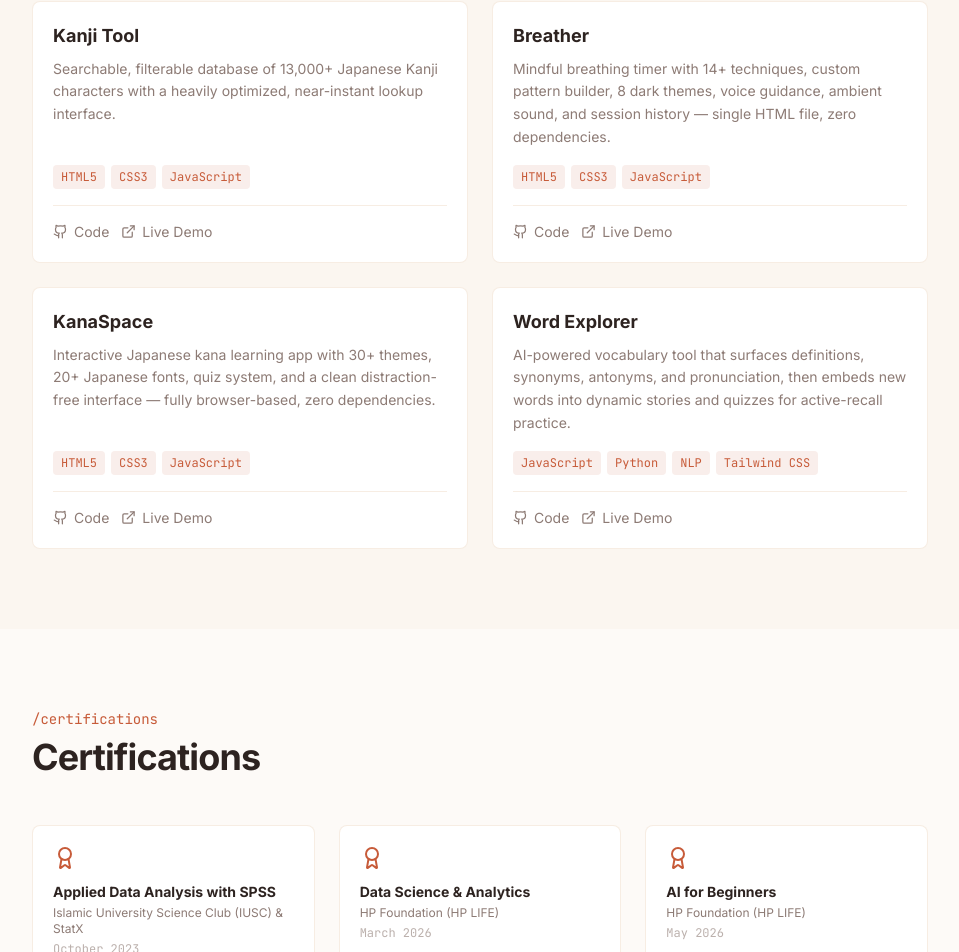
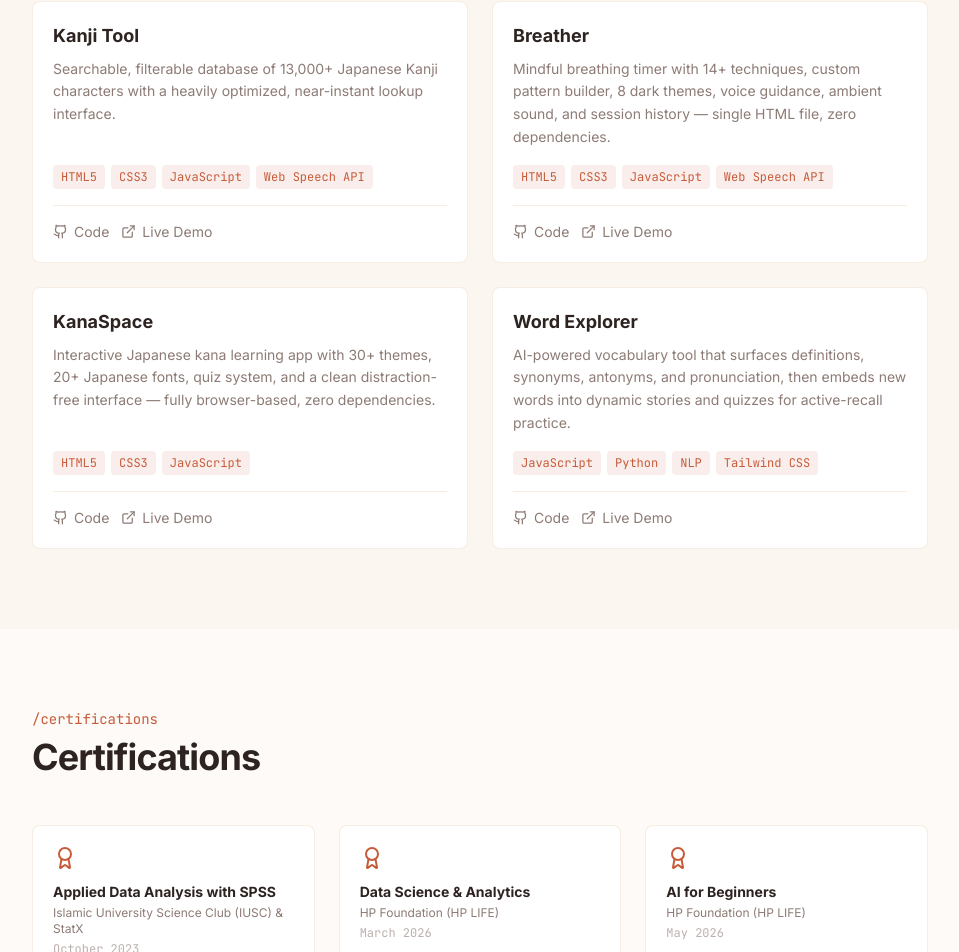
Before and after one commit to NajmosSalahin/Portfolio, a React (Vite) app: page / in a window 1280 px wide. Shown: the part 3886-4838 px from the top of the page, without its empty margins (160-1119 px from the left). Built offline with nearby package versions, Linux system fonts and the light colour scheme.

Commit message:
Add Web Speech API to Kanji Tool and Breather tech stacks

```diff
--- a/src/data/portfolio.js
+++ b/src/data/portfolio.js
@@ -102,7 +102,7 @@ export const projects = [
     name: "Kanji Tool",
     description:
       "Searchable, filterable database of 13,000+ Japanese Kanji characters with a heavily optimized, near-instant lookup interface.",
-    tech: ["HTML5", "CSS3", "JavaScript"],
+    tech: ["HTML5", "CSS3", "JavaScript", "Web Speech API"],
     github: "https://github.com/NajmosSalahin/Kanji_Tool",
     demo: "https://najmossalahin.github.io/Kanji_Tool/",
   },
@@ -110,7 +110,7 @@ export const projects = [
     name: "Breather",
     description:
       "Mindful breathing timer with 14+ techniques, custom pattern builder, 8 dark themes, voice guidance, ambient sound, and session history — single HTML file, zero dependencies.",
-    tech: ["HTML5", "CSS3", "JavaScript"],
+    tech: ["HTML5", "CSS3", "JavaScript", "Web Speech API"],
     github: "https://github.com/NajmosSalahin/Breather",
     demo: "https://najmossalahin.github.io/Breather/",
   },
```
